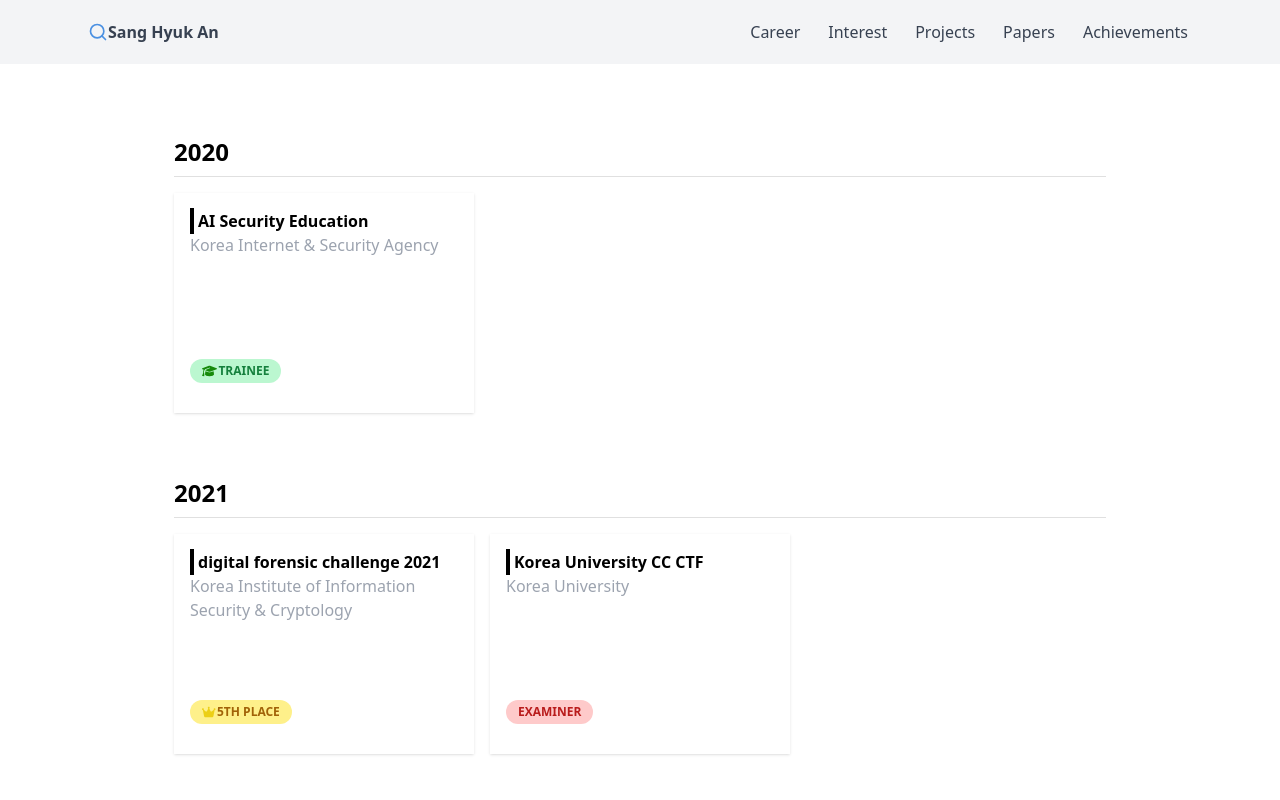
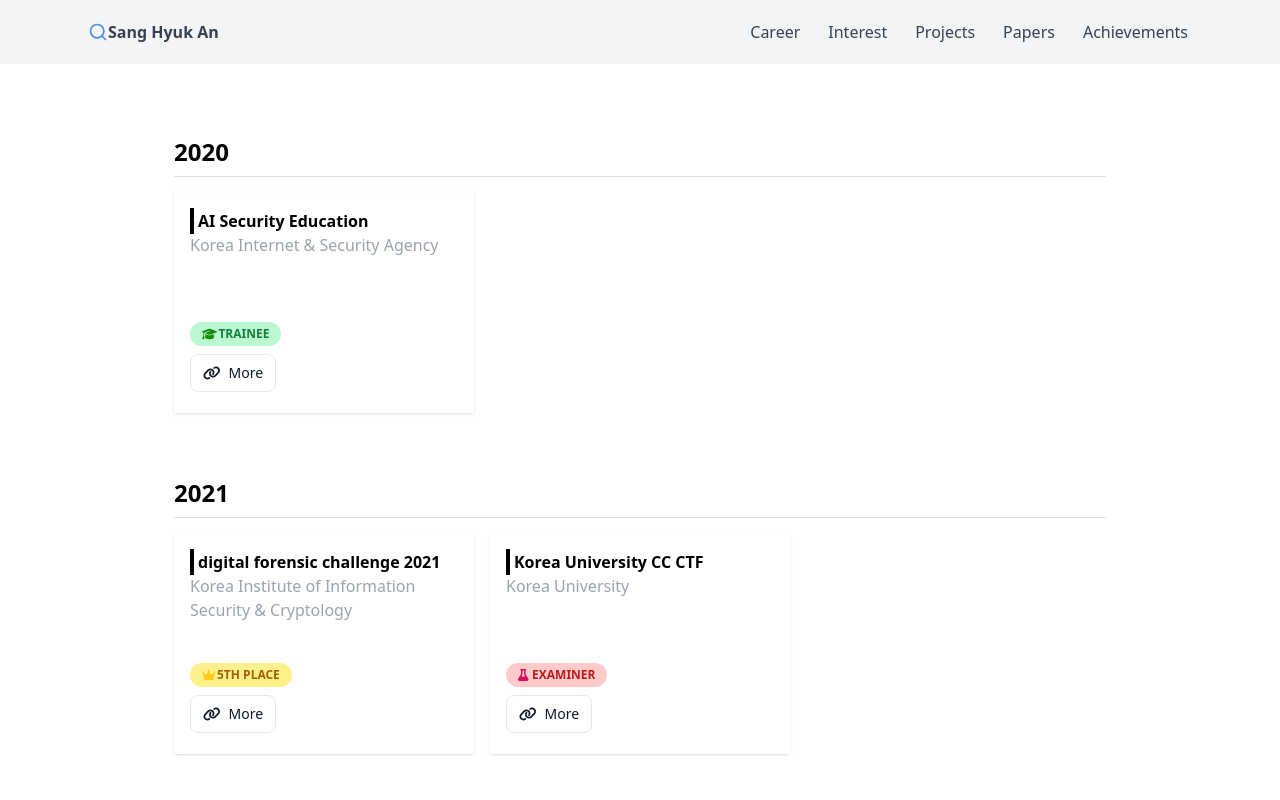
Before and after one commit to starson1/varedkr, a Next.js app: page /achievement in a window 1280 px wide. Shown: the top 800 px of the page. Built offline with nearby package versions, Linux system fonts and the light colour scheme.

Commit message:
Update achievement.tsx

```diff
--- a/pages/achievement.tsx
+++ b/pages/achievement.tsx
@@ -70,7 +70,7 @@
             xmlns="http://www.w3.org/2000/svg"
             height="1em"
             viewBox="0 0 640 512"
-            fill="#ECCF16"
+            fill="#FFCD19"
           >
             <path d="M309 106c11.4-7 19-19.7 19-34c0-22.1-17.9-40-40-40s-40 17.9-40 40c0 14.4 7.6 27 19 34L209.7 220.6c-9.1 18.2-32.7 23.4-48.6 10.7L72 160c5-6.7 8-15 8-24c0-22.1-17.9-40-40-40S0 113.9 0 136s17.9 40 40 40c.2 0 .5 0 .7 0L86.4 427.4c5.5 30.4 32 52.6 63 52.6H426.6c30.9 0 57.4-22.1 63-52.6L535.3 176c.2 0 .5 0 .7 0c22.1 0 40-17.9 40-40s-17.9-40-40-40s-40 17.9-40 40c0 9 3 17.3 8 24l-89.1 71.3c-15.9 12.7-39.5 7.5-48.6-10.7L309 106z" />
           </svg>
@@ -80,25 +80,45 @@
     } else if (position === "Speaker") {
       return (
         <div className="text-xs inline-flex items-center font-bold leading-sm uppercase px-3 py-1 bg-blue-200 text-blue-700 rounded-full">
-          <svg xmlns="http://www.w3.org/2000/svg" height="1em" viewBox="0 0 640 512" fill="#0D22ED"><path d="M192 0C139 0 96 43 96 96V256c0 53 43 96 96 96s96-43 96-96V96c0-53-43-96-96-96zM64 216c0-13.3-10.7-24-24-24s-24 10.7-24 24v40c0 89.1 66.2 162.7 152 174.4V464H120c-13.3 0-24 10.7-24 24s10.7 24 24 24h72 72c13.3 0 24-10.7 24-24s-10.7-24-24-24H216V430.4c85.8-11.7 152-85.3 152-174.4V216c0-13.3-10.7-24-24-24s-24 10.7-24 24v40c0 70.7-57.3 128-128 128s-128-57.3-128-128V216z"/></svg>
+          <svg
+            xmlns="http://www.w3.org/2000/svg"
+            height="1em"
+            viewBox="0 0 640 512"
+            fill="#0D22ED"
+          >
+            <path d="M192 0C139 0 96 43 96 96V256c0 53 43 96 96 96s96-43 96-96V96c0-53-43-96-96-96zM64 216c0-13.3-10.7-24-24-24s-24 10.7-24 24v40c0 89.1 66.2 162.7 152 174.4V464H120c-13.3 0-24 10.7-24 24s10.7 24 24 24h72 72c13.3 0 24-10.7 24-24s-10.7-24-24-24H216V430.4c85.8-11.7 152-85.3 152-174.4V216c0-13.3-10.7-24-24-24s-24 10.7-24 24v40c0 70.7-57.3 128-128 128s-128-57.3-128-128V216z" />
+          </svg>
           {position}
         </div>
       );
     } else if (position === "Trainee") {
       return (
         <div className="text-xs inline-flex items-center font-bold leading-sm uppercase px-3 py-1 bg-green-200 text-green-700 rounded-full">
-          <svg xmlns="http://www.w3.org/2000/svg" height="1em" viewBox="0 0 700 512" fill="#168A0A"><path d="M320 32c-8.1 0-16.1 1.4-23.7 4.1L15.8 137.4C6.3 140.9 0 149.9 0 160s6.3 19.1 15.8 22.6l57.9 20.9C57.3 229.3 48 259.8 48 291.9v28.1c0 28.4-10.8 57.7-22.3 80.8c-6.5 13-13.9 25.8-22.5 37.6C0 442.7-.9 448.3 .9 453.4s6 8.9 11.2 10.2l64 16c4.2 1.1 8.7 .3 12.4-2s6.3-6.1 7.1-10.4c8.6-42.8 4.3-81.2-2.1-108.7C90.3 344.3 86 329.8 80 316.5V291.9c0-30.2 10.2-58.7 27.9-81.5c12.9-15.5 29.6-28 49.2-35.7l157-61.7c8.2-3.2 17.5 .8 20.7 9s-.8 17.5-9 20.7l-157 61.7c-12.4 4.9-23.3 12.4-32.2 21.6l159.6 57.6c7.6 2.7 15.6 4.1 23.7 4.1s16.1-1.4 23.7-4.1L624.2 182.6c9.5-3.4 15.8-12.5 15.8-22.6s-6.3-19.1-15.8-22.6L343.7 36.1C336.1 33.4 328.1 32 320 32zM128 408c0 35.3 86 72 192 72s192-36.7 192-72L496.7 262.6 354.5 314c-11.1 4-22.8 6-34.5 6s-23.5-2-34.5-6L143.3 262.6 128 408z"/></svg>
+          <svg
+            xmlns="http://www.w3.org/2000/svg"
+            height="1em"
+            viewBox="0 0 700 512"
+            fill="#168A0A"
+          >
+            <path d="M320 32c-8.1 0-16.1 1.4-23.7 4.1L15.8 137.4C6.3 140.9 0 149.9 0 160s6.3 19.1 15.8 22.6l57.9 20.9C57.3 229.3 48 259.8 48 291.9v28.1c0 28.4-10.8 57.7-22.3 80.8c-6.5 13-13.9 25.8-22.5 37.6C0 442.7-.9 448.3 .9 453.4s6 8.9 11.2 10.2l64 16c4.2 1.1 8.7 .3 12.4-2s6.3-6.1 7.1-10.4c8.6-42.8 4.3-81.2-2.1-108.7C90.3 344.3 86 329.8 80 316.5V291.9c0-30.2 10.2-58.7 27.9-81.5c12.9-15.5 29.6-28 49.2-35.7l157-61.7c8.2-3.2 17.5 .8 20.7 9s-.8 17.5-9 20.7l-157 61.7c-12.4 4.9-23.3 12.4-32.2 21.6l159.6 57.6c7.6 2.7 15.6 4.1 23.7 4.1s16.1-1.4 23.7-4.1L624.2 182.6c9.5-3.4 15.8-12.5 15.8-22.6s-6.3-19.1-15.8-22.6L343.7 36.1C336.1 33.4 328.1 32 320 32zM128 408c0 35.3 86 72 192 72s192-36.7 192-72L496.7 262.6 354.5 314c-11.1 4-22.8 6-34.5 6s-23.5-2-34.5-6L143.3 262.6 128 408z" />
+          </svg>
           {position}
         </div>
       );
     } else if (position === "examiner") {
       return (
         <div className="text-xs inline-flex items-center font-bold leading-sm uppercase px-3 py-1 bg-red-200 text-red-700 rounded-full">
+          <svg xmlns="http://www.w3.org/2000/svg" height="1em" viewBox="0 0 600 512" fill="#D70E60"><path d="M288 0H160 128C110.3 0 96 14.3 96 32s14.3 32 32 32V196.8c0 11.8-3.3 23.5-9.5 33.5L10.3 406.2C3.6 417.2 0 429.7 0 442.6C0 480.9 31.1 512 69.4 512H378.6c38.3 0 69.4-31.1 69.4-69.4c0-12.8-3.6-25.4-10.3-36.4L329.5 230.4c-6.2-10.1-9.5-21.7-9.5-33.5V64c17.7 0 32-14.3 32-32s-14.3-32-32-32H288zM192 196.8V64h64V196.8c0 23.7 6.6 46.9 19 67.1L309.5 320h-171L173 263.9c12.4-20.2 19-43.4 19-67.1z"/></svg>
           Examiner
         </div>
       );
     } else {
-      return null;
+      return (
+        <div className="text-xs inline-flex items-center font-bold leading-sm uppercase px-3 py-1 bg-purple-200 text-purple-700 rounded-full">
+          <svg xmlns="http://www.w3.org/2000/svg" height="1em" viewBox="0 0 700 512" fill="#783FD5"><path d="M416 208c0 45.9-14.9 88.3-40 122.7L502.6 457.4c12.5 12.5 12.5 32.8 0 45.3s-32.8 12.5-45.3 0L330.7 376c-34.4 25.2-76.8 40-122.7 40C93.1 416 0 322.9 0 208S93.1 0 208 0S416 93.1 416 208zM208 352a144 144 0 1 0 0-288 144 144 0 1 0 0 288z"/></svg>
+          ETC
+        </div>
+      );
     }
   };
   const cardWidth = 300;
@@ -134,6 +154,7 @@
                     height: cardHeight,
                   }}
                 >
+                  <div className="h-3/5">
                     <div className="text-base font-bold text-black">
                       <span className="w-full p-0.5 bg-black lg:w-1/3 "></span>
                       <span className="pl-1">{card.name}</span>
@@ -141,9 +162,32 @@
                     <div className="h-2/5">
                       <span className="text-gray-400">{card.place}</span>
                     </div>
+                  </div>
                   <div className="h-2/5 inline-flex flex-col justify-end">
-                    <div>
-                        {renderPositionBadge(card.position)}
+                    <div className="flex-col relative">
+                      <div>{renderPositionBadge(card.position)}</div>
+                      <div
+                      className="py-2 bottom-1"
+                      ><Link legacyBehavior href={card.link}>
+                        <a className="">
+                          <button
+                            type="button"
+                            className=" flex justify-center items-center text-gray-900 bg-white hover:bg-gray-100 border border-gray-200 focus:ring-4 focus:outline-none focus:ring-gray-100 font-medium rounded-lg text-sm px-3 py-2 text-center mr-2 mb-2"
+                          >
+                            <svg
+                              xmlns="http://www.w3.org/2000/svg"
+                              height="1em"
+                              viewBox="0 0 640 512"
+                              fill="currentColor"
+                              className="pr-2"
+                            >
+                              <path d="M579.8 267.7c56.5-56.5 56.5-148 0-204.5c-50-50-128.8-56.5-186.3-15.4l-1.6 1.1c-14.4 10.3-17.7 30.3-7.4 44.6s30.3 17.7 44.6 7.4l1.6-1.1c32.1-22.9 76-19.3 103.8 8.6c31.5 31.5 31.5 82.5 0 114L422.3 334.8c-31.5 31.5-82.5 31.5-114 0c-27.9-27.9-31.5-71.8-8.6-103.8l1.1-1.6c10.3-14.4 6.9-34.4-7.4-44.6s-34.4-6.9-44.6 7.4l-1.1 1.6C206.5 251.2 213 330 263 380c56.5 56.5 148 56.5 204.5 0L579.8 267.7zM60.2 244.3c-56.5 56.5-56.5 148 0 204.5c50 50 128.8 56.5 186.3 15.4l1.6-1.1c14.4-10.3 17.7-30.3 7.4-44.6s-30.3-17.7-44.6-7.4l-1.6 1.1c-32.1 22.9-76 19.3-103.8-8.6C74 372 74 321 105.5 289.5L217.7 177.2c31.5-31.5 82.5-31.5 114 0c27.9 27.9 31.5 71.8 8.6 103.9l-1.1 1.6c-10.3 14.4-6.9 34.4 7.4 44.6s34.4 6.9 44.6-7.4l1.1-1.6C433.5 260.8 427 182 377 132c-56.5-56.5-148-56.5-204.5 0L60.2 244.3z" />
+                            </svg>
+                            More
+                          </button>
+                        </a>
+                      </Link>
+                      </div>
                     </div>
                   </div>
                 </motion.div>
```
Lines whose indentation alone changed are shown as unchanged.
